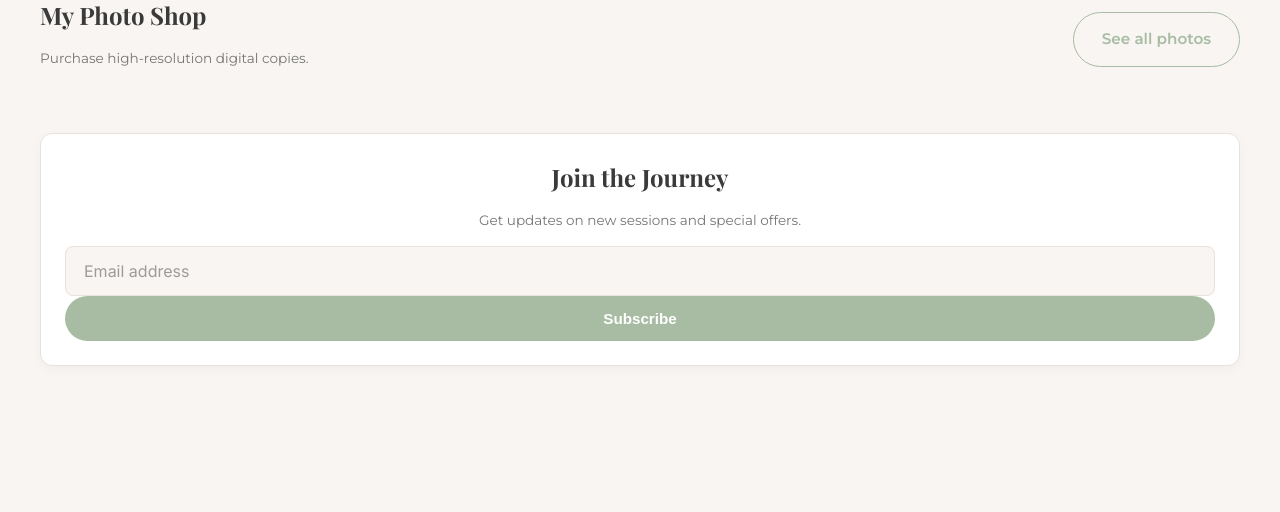
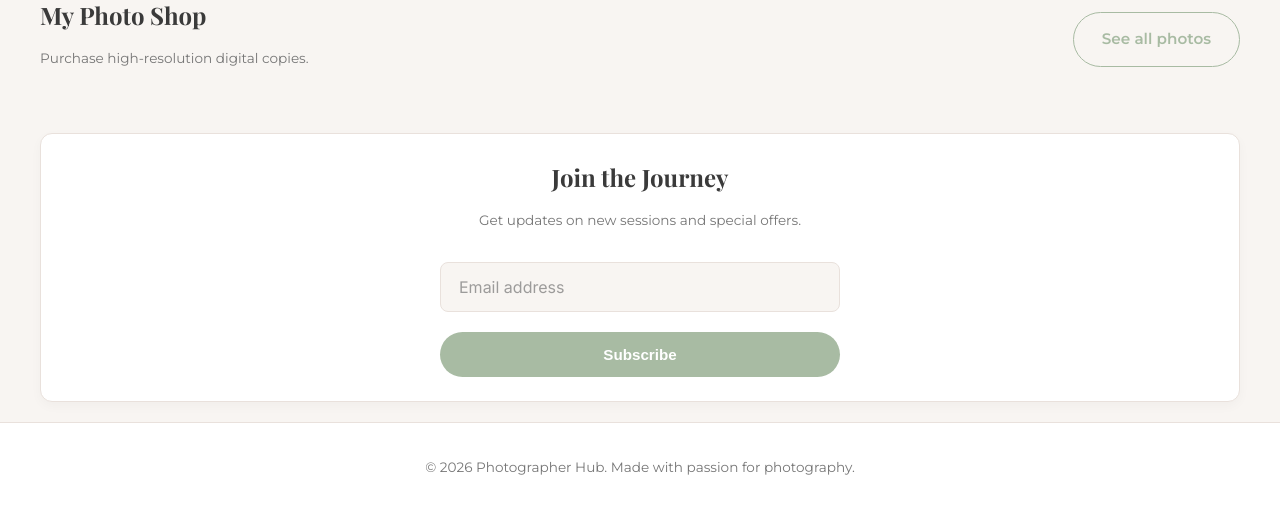
Before and after one commit to Katerynakulik/photographer_hub, a Django app: page / in a window 1280 px wide. Shown: the part 537-1049 px from the top of the page. Before the commit the page ends 903 px from the top, so only its background shows below. Run offline with Django 4.2, Linux system fonts and the light colour scheme; data that the repository does not hold is empty; some web fonts are replaced.

Commit message:
Add styles to subsribe-form and create footer

```diff
--- a/static/css/styles.css
+++ b/static/css/styles.css
@@ -103,6 +103,9 @@ section {
 .u-mb-5 {
     margin-bottom: 50px;
 }
+.u-mt-4 {
+    margin-top: 20px;
+}
 
 .u-mt-5 {
     margin-top: 50px;
@@ -123,6 +126,7 @@ section {
 .w-100 {
     width: 100%;
 }
+
 
 /* ==========================================================================
    COMMON UI ELEMENTS (Buttons, Navbar)
@@ -993,3 +997,20 @@ textarea:focus {
 .gap-3 {
     gap: 1rem;
 }
+/* ==========================================================================
+   SUBSCRIPTION
+   ========================================================================== */
+.newsletter-form-wrapper {
+    max-width: 400px;
+    margin: 0 auto;
+}
+
+/* ==========================================================================
+   MAIN FOOTER STYLING
+   ========================================================================== */
+.main-footer {
+    background-color: var(--white);
+    border-top: 1px solid var(--border-color);
+    padding: 20px 0;
+
+}
--- a/templates/home/home.html
+++ b/templates/home/home.html
@@ -90,13 +90,17 @@
     </section>
 
     <section class="newsletter-section card text-center">
-        <h2>Join the Journey</h2>
-        <p class="small text-muted">Get updates on new sessions and special offers.</p>
-        <form action="{% url 'newsletter_subscribe' %}" method="POST" class="newsletter-form">
-            {% csrf_token %}
-            <input type="email" name="email" placeholder="Email address" required>
-            <button type="submit" class="btn btn-primary w-100">Subscribe</button>
-        </form>
+        <h2 class="serif-title">Join the Journey</h2>
+        <p class="small text-muted u-mb-4">Get updates on new sessions and special offers.</p>
+
+        <div class="newsletter-form-wrapper">
+            <form action="{% url 'newsletter_subscribe' %}" method="POST" class="newsletter-form">
+                {% csrf_token %}
+                <input type="email" name="email" placeholder="Email address" required>
+                <div class="u-mt-4"> <button type="submit" class="btn btn-primary w-100">Subscribe</button>
+                </div>
+            </form>
+        </div>
     </section>
 </div>
 {% endblock %}
--- a/templates/includes/footer.html
+++ b/templates/includes/footer.html
@@ -0,0 +1,5 @@
+<footer class="main-footer">
+    <div class="footer-bottom text-center">
+        <p class="small text-muted">&copy; 2026 Photographer Hub. Made with passion for photography.</p>
+    </div>
+</footer>
```
